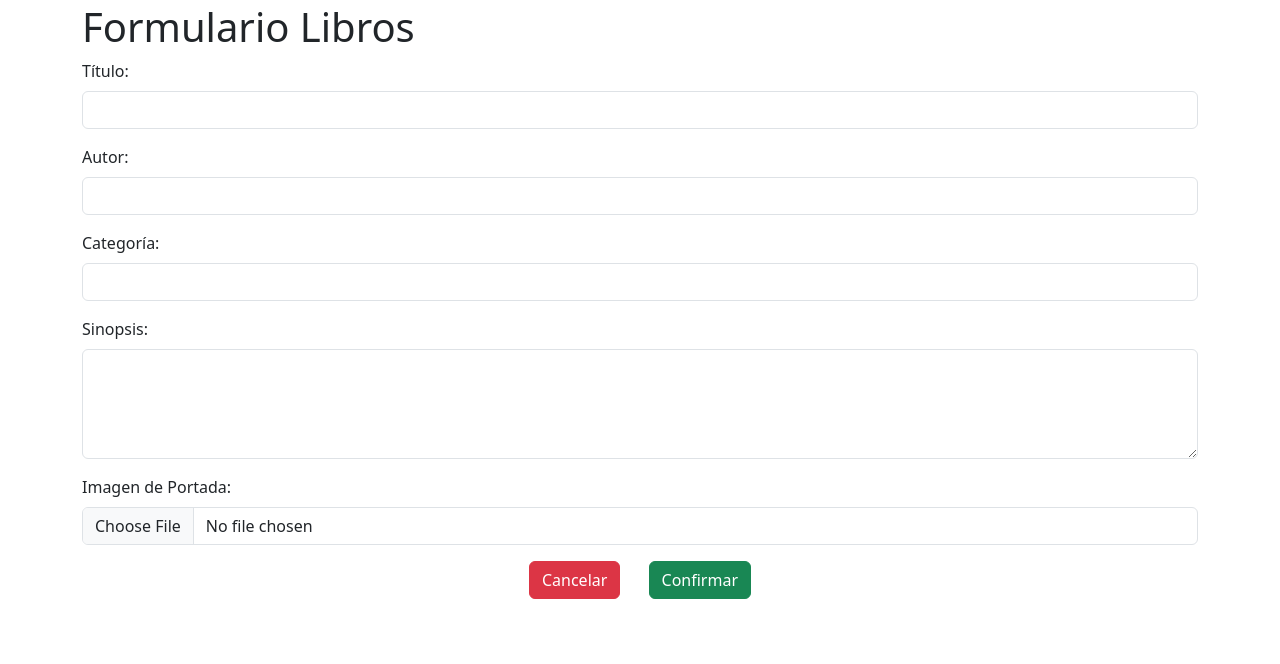
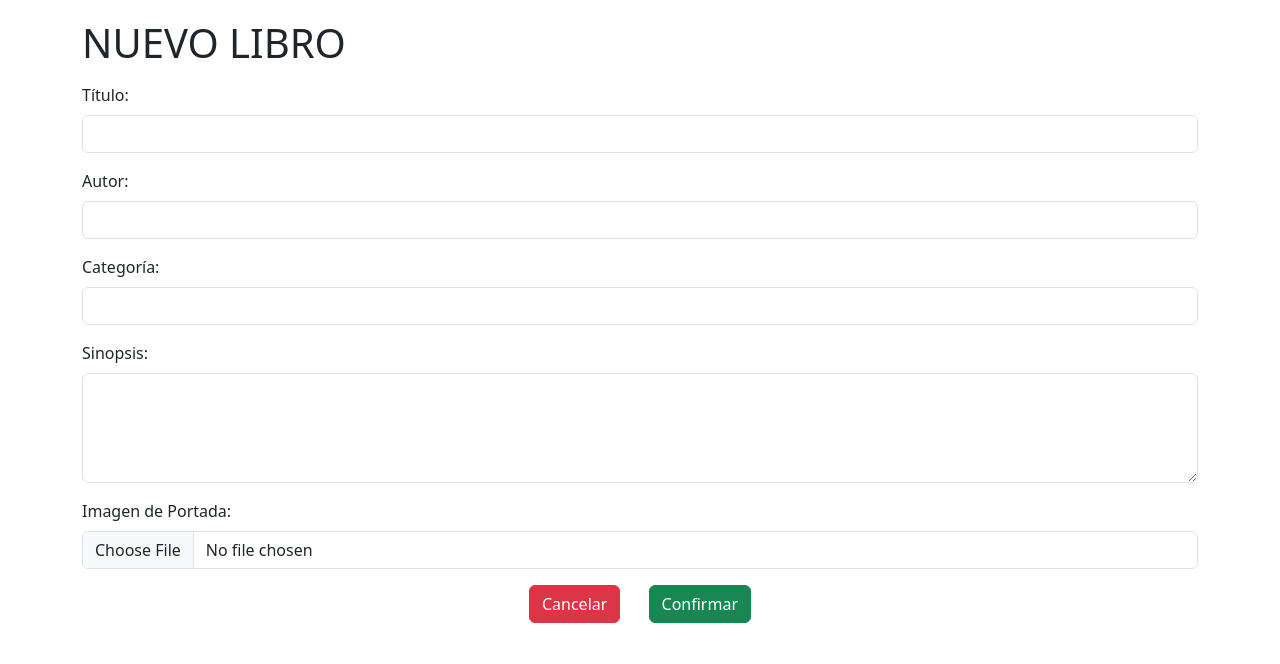
Before and after one commit to j-rodrigueza-2018/CatalogoBiblioteca, a PHP site: page /formularioLibros.php in a window 1280 px wide. Shown: the part 136-800 px from the top of the page. Run offline with PHP 8.4, Linux system fonts and the light colour scheme; some libraries are stand-ins or nearby versions; grey boxes are pictures that could not be loaded.

Commit message:
Cambios en las vistas del gestor

```diff
--- a/app/vistas/gestor/formularioLibros.php
+++ b/app/vistas/gestor/formularioLibros.php
@@ -4,37 +4,37 @@
     <meta charset="UTF-8">
     <meta http-equiv="X-UA-Compatible" content="IE=edge">
     <meta name="viewport" content="width=device-width, initial-scale=1.0">
-    <title>Formulario Libros</title>
-    <link rel="stylesheet" href="/public/css/bootstrap.min.css">
-    <link rel="stylesheet" href="/public/css/styles.css">
+    <title>Gestor Biblioteca - Nuevo Libro</title>
+    <link rel="stylesheet" href="../../../public/css/bootstrap.min.css">
+    <link rel="stylesheet" href="../../../public/css/styles.css">
 </head>
 <body>
     <?php include("includes/header.php"); ?>
     <div class="container">
-        <p class="h1">Formulario Libros</p>
+        <p class="h1 mt-3 mb-3">NUEVO LIBRO</p>
         <form class="row">
             <div class="col-12 mb-3">
-                <label for="titulo" class="form-label">Título:</label>
+                <label for="titulo" class="form-label subrayado">Título:</label>
                 <input type="text" class="form-control" id="titulo">
             </div>
             <div class="col-12 mb-3">
-                <label for="autor" class="form-label">Autor:</label>
+                <label for="autor" class="form-label subrayado">Autor:</label>
                 <input type="text" class="form-control" id="autor">
             </div>
             <div class="col-12 mb-3">
-                <label for="categoria" class="form-label">Categoría:</label>
+                <label for="categoria" class="form-label subrayado">Categoría:</label>
                 <input type="text" class="form-control" id="categoria">
             </div>
             <div class="col-12 mb-3">
-                <label for="sinopsis" class="form-label">Sinopsis:</label>
+                <label for="sinopsis" class="form-label subrayado">Sinopsis:</label>
                 <textarea id="sinopsis" class="form-control" rows="4"></textarea>
             </div>
             <div class="col-12 mb-3">
-                <label for="imagenPortada" class="form-label">Imagen de Portada:</label>
+                <label for="imagenPortada" class="form-label subrayado">Imagen de Portada:</label>
                 <input accept="image/png, image/jpeg, image/jpg" type="file" class="form-control" id="imagenPortada">
             </div>
             <div class="mb-3 text-center">
-                <button type="button" class="btn btn-danger me-4">Cancelar</button>
+                <button type="button" class="btn btn-danger me-4" onclick="location.href='index.php'">Cancelar</button>
                 <button type="submit" class="btn btn-success">Confirmar</button>
             </div>
         </form>
--- a/app/vistas/gestor/index.php
+++ b/app/vistas/gestor/index.php
@@ -12,7 +12,8 @@
     <?php include("includes/header.php"); ?>
     <div class="container">
         <p class="h1 mt-3 mb-3">LISTADO DE LIBROS</p>
-        <button type="button" class="btn btn-check">Añadir</button>
+        <button type="button" class="btn btn-success mb-3" onclick="location.href='formularioLibros.php'">+</button>
+        <button type="button" class="btn btn-danger mb-3"><img src="../../../public/img/papelera-de-reciclaje.png" width="20px" height="20px"></button>
         <table class="table table-bordered col-12">
             <thead>
                 <tr>
--- a/app/vistas/gestor/listadoAutores.php
+++ b/app/vistas/gestor/listadoAutores.php
@@ -12,7 +12,8 @@
     <?php include("includes/header.php"); ?>
     <div class="container">
         <p class="h1 mt-3 mb-3">LISTADO DE AUTORES</p>
-        <button type="button" class="btn btn-check">Añadir</button>
+        <button type="button" class="btn btn-success mb-3" onclick="location.href='formularioLibros.php'">+</button>
+        <button type="button" class="btn btn-danger mb-3"><img src="../../../public/img/papelera-de-reciclaje.png" width="20px" height="20px"></button>
         <table class="table table-bordered col-12">
             <thead>
             <tr>
```
Also changed, not shown: public/img/papelera-de-reciclaje.png, 2 other files.
